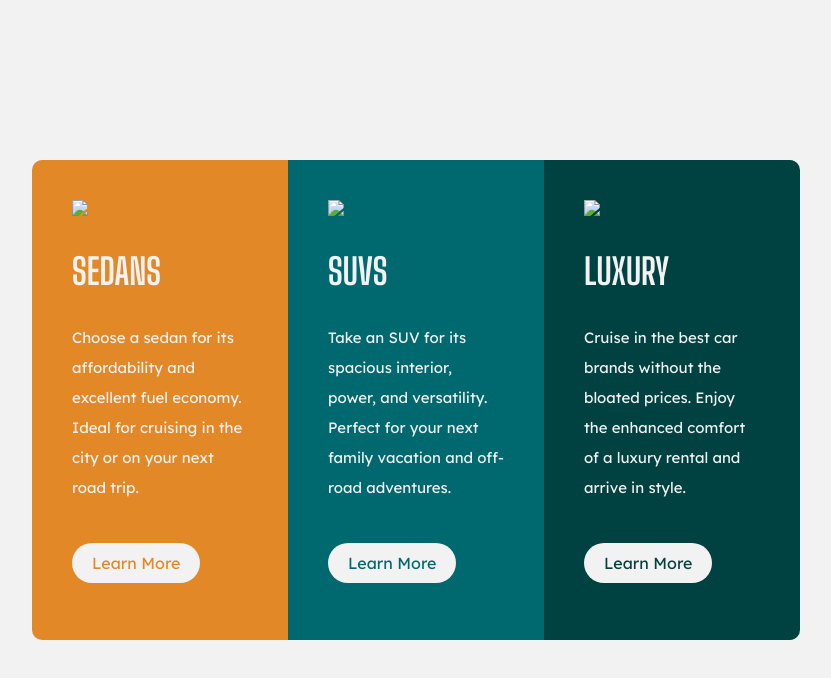
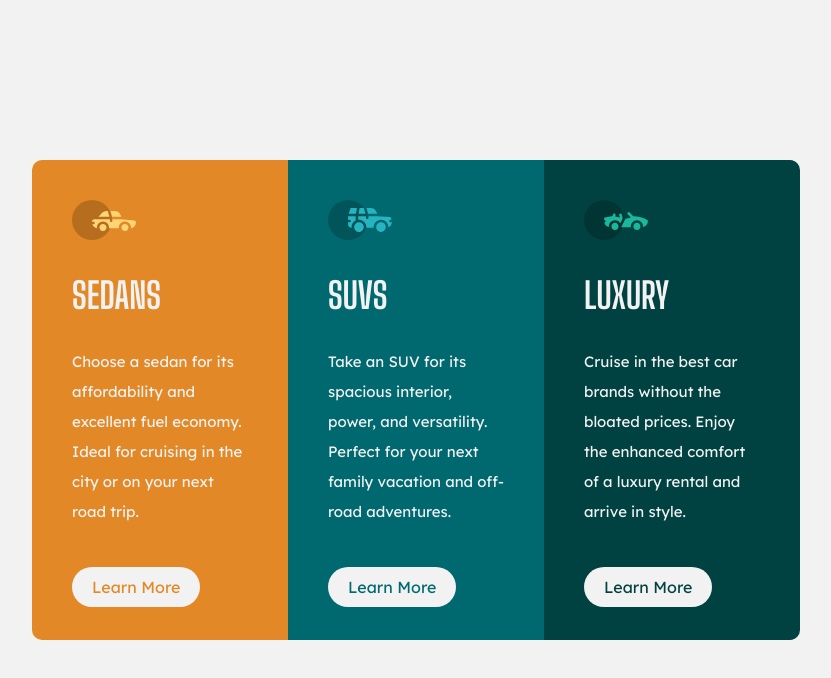
Before and after one commit to amberapolston/3columncars, a plain HTML site: page index.html in a window 1280 px wide. Shown: the whole page, without its empty margins (224-1055 px from the left). Drawn offline with Linux system fonts and the light colour scheme.

Commit message:
Fixed images

```diff
--- a/index.html
+++ b/index.html
@@ -5,7 +5,7 @@
   <meta charset="UTF-8">
   <meta name="viewport" content="width=device-width, initial-scale=1">
 
-  <link rel="icon" type="image/x-icon" href="./images/favicon-32x32.png">
+  <link rel="icon" type="image/x-icon" href="favicon-32x32.png">
   <link rel="preconnect" href="https://fonts.googleapis.com">
   <link rel="preconnect" href="https://fonts.gstatic.com" crossorigin>
   <link href="https://fonts.googleapis.com/css2?family=Big+Shoulders+Display:wght@700&family=Lexend+Deca&display=swap" rel="stylesheet">
@@ -18,21 +18,21 @@
 <body>
   <div class="container">
       <article class="sedans">
-        <img src="images/icon-sedans.svg" aria-hidden=“true” />
+        <img src="icon-sedans.svg" aria-hidden=“true” />
         <h2>Sedans</h2>
         <p>Choose a sedan for its affordability and excellent fuel economy. Ideal for cruising in the city
           or on your next road trip.</p>
         <a href="" class="sedanbutton">Learn More</a>
       </article>
       <article class="suvs">
-        <img src="images/icon-suvs.svg" aria-hidden=“true” />
+        <img src="icon-suvs.svg" aria-hidden=“true” />
         <h2>SUVs</h2>
         <p>Take an SUV for its spacious interior, power, and versatility. Perfect for your next family vacation
           and off-road adventures.</p>
         <a href="" class="suvbutton">Learn More</a>
       </article>
       <article class="luxury">
-        <img src="images/icon-luxury.svg" aria-hidden=“true” />
+        <img src="icon-luxury.svg" aria-hidden=“true” />
         <h2>Luxury</h2>
         <p>Cruise in the best car brands without the bloated prices. Enjoy the enhanced comfort of a luxury
           rental and arrive in style.</p>
```
